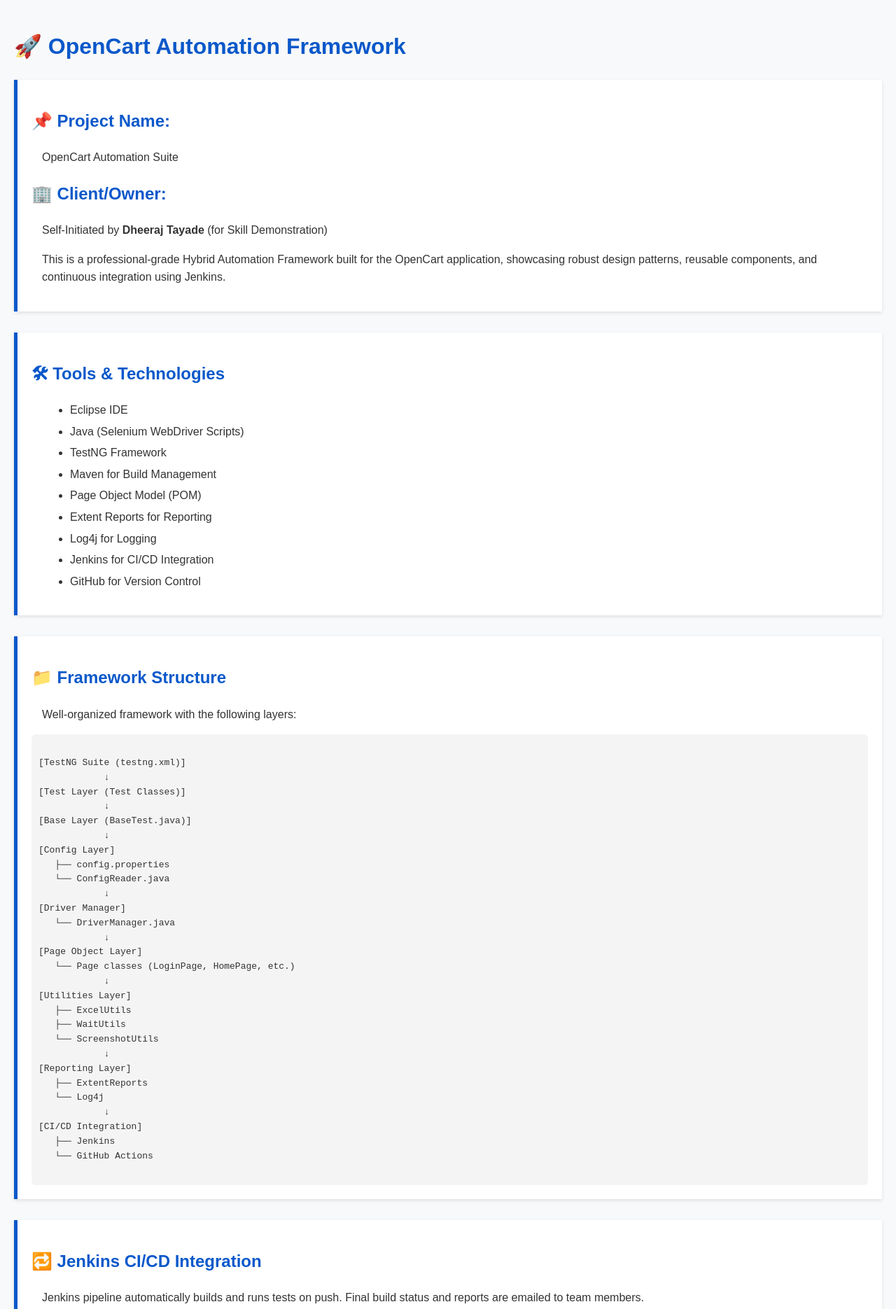
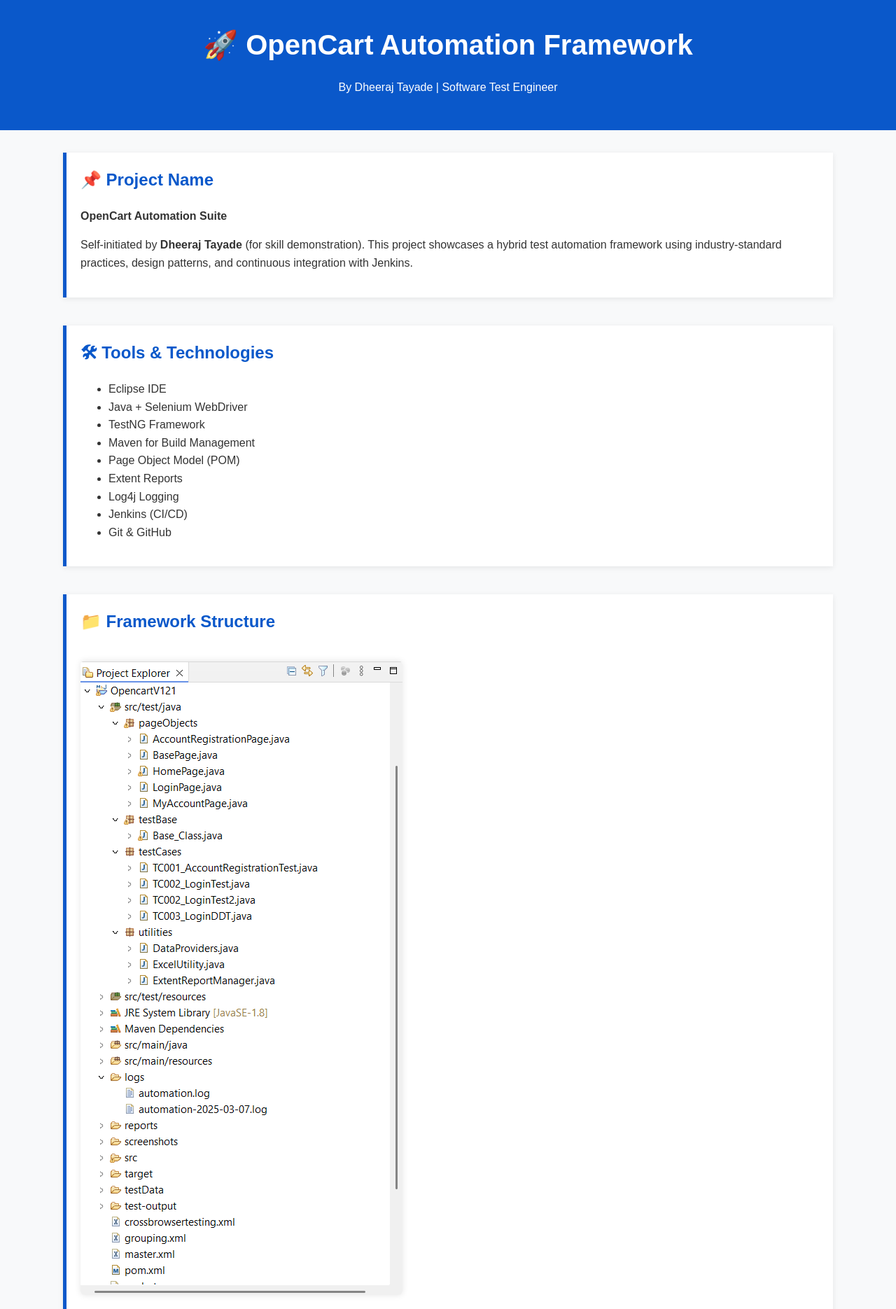
Before and after one commit to dheerajt31/opencart-project-portfolio, a plain HTML site: page index.html in a window 1280 px wide. Shown: the top 1870 px of the page at 70% size. Drawn offline with Linux system fonts and the light colour scheme.

Commit message:
Update index.html

```diff
--- a/index.html
+++ b/index.html
@@ -1,8 +1,9 @@
 <!DOCTYPE html>
 <html lang="en">
+
 <head>
     <meta charset="UTF-8" />
-  <meta name="viewport" content="width=device-width, initial-scale=1.0"/>
+    <meta name="viewport" content="width=device-width, initial-scale=1.0" />
     <title>OpenCart Automation Framework | Dheeraj Tayade</title>
     <style>
         body {
@@ -11,33 +12,45 @@
             color: #333;
             line-height: 1.6;
             margin: 0;
-      padding: 20px;
+            padding: 0;
         }
 
-    h1, h2 {
-      color: #0a58ca;
+        header {
+            background-color: #0a58ca;
+            color: #fff;
+            padding: 2rem;
+            text-align: center;
+        }
+
+        header h1 {
+            margin: 0;
+            font-size: 2.5rem;
+        }
+
+        .container {
+            max-width: 1100px;
+            margin: auto;
+            padding: 2rem;
         }
 
         .section {
-      margin-bottom: 30px;
+            margin-bottom: 40px;
             padding: 20px;
             background: #fff;
             border-left: 5px solid #0a58ca;
-      box-shadow: 0 2px 5px rgba(0,0,0,0.1);
+            box-shadow: 0 2px 8px rgba(0, 0, 0, 0.08);
         }
 
-    .section p, ul {
-      margin-left: 15px;
+        .section h2 {
+            color: #0a58ca;
+            margin-top: 0;
         }
 
-    ul li {
-      margin-bottom: 5px;
-    }
-
-    code {
-      background: #f1f1f1;
-      padding: 2px 5px;
-      border-radius: 4px;
+        .section img {
+            max-width: 100%;
+            margin: 1rem 0;
+            box-shadow: 0 0 10px rgba(0, 0, 0, 0.1);
+            border-radius: 6px;
         }
 
         .diagram {
@@ -59,45 +72,62 @@
         }
 
         footer {
-      margin-top: 50px;
+            background-color: #0a58ca;
+            color: white;
             text-align: center;
-      font-size: 0.9rem;
-      color: #666;
+            padding: 1.5rem;
+            font-size: 0.95rem;
+            margin-top: 40px;
+        }
+
+        @media (max-width: 768px) {
+            header h1 {
+                font-size: 2rem;
+            }
+
+            .container {
+                padding: 1rem;
+            }
         }
     </style>
 </head>
+
 <body>
 
+    <header>
         <h1>🚀 OpenCart Automation Framework</h1>
+        <p>By Dheeraj Tayade | Software Test Engineer</p>
+    </header>
+
+    <div class="container">
 
         <div class="section">
-    <h2>📌 Project Name:</h2>
-    <p>OpenCart Automation Suite</p>
-
-    <h2>🏢 Client/Owner:</h2>
-    <p>Self-Initiated by <strong>Dheeraj Tayade</strong> (for Skill Demonstration)</p>
-
-    <p>This is a professional-grade Hybrid Automation Framework built for the OpenCart application, showcasing robust design patterns, reusable components, and continuous integration using Jenkins.</p>
+            <h2>📌 Project Name</h2>
+            <p><strong>OpenCart Automation Suite</strong></p>
+            <p>Self-initiated by <strong>Dheeraj Tayade</strong> (for skill demonstration). This project showcases a
+                hybrid test automation framework using industry-standard practices, design patterns, and continuous
+                integration with Jenkins.</p>
         </div>
 
         <div class="section">
             <h2>🛠 Tools & Technologies</h2>
             <ul>
                 <li>Eclipse IDE</li>
-      <li>Java (Selenium WebDriver Scripts)</li>
+                <li>Java + Selenium WebDriver</li>
                 <li>TestNG Framework</li>
                 <li>Maven for Build Management</li>
                 <li>Page Object Model (POM)</li>
-      <li>Extent Reports for Reporting</li>
-      <li>Log4j for Logging</li>
-      <li>Jenkins for CI/CD Integration</li>
-      <li>GitHub for Version Control</li>
+                <li>Extent Reports</li>
+                <li>Log4j Logging</li>
+                <li>Jenkins (CI/CD)</li>
+                <li>Git & GitHub</li>
             </ul>
         </div>
 
         <div class="section">
             <h2>📁 Framework Structure</h2>
-    <p>Well-organized framework with the following layers:</p>
+            <img src="https://github.com/dheerajt31/opencart-project-portfolio/blob/main/images/opencart%20project%20structure.png?raw=true"
+                alt="OpenCart Project Structure">
             <div class="diagram">
                 [TestNG Suite (testng.xml)]
                 ↓
@@ -113,7 +143,7 @@
                 └── DriverManager.java
                 ↓
                 [Page Object Layer]
-   └── Page classes (LoginPage, HomePage, etc.)
+                └── LoginPage, HomePage, etc.
                 ↓
                 [Utilities Layer]
                 ├── ExcelUtils
@@ -131,19 +161,32 @@
         </div>
 
         <div class="section">
+            <h2>📊 Project Extent Reports</h2>
+            <p>These reports are auto-generated after test execution via Jenkins and sent via email to stakeholders.</p>
+            <img src="https://github.com/dheerajt31/opencart-project-portfolio/blob/main/images/Automation-Test-Report-07-03-2025_09_01_PM.png?raw=true"
+                alt="Extent Report Summary">
+            <img src="https://github.com/dheerajt31/opencart-project-portfolio/blob/main/images/extent%20report%202.png?raw=true"
+                alt="Extent Report Details">
+        </div>
+
+        <div class="section">
             <h2>🔁 Jenkins CI/CD Integration</h2>
-    <p>Jenkins pipeline automatically builds and runs tests on push. Final build status and reports are emailed to team members.</p>
             <ul>
-      <li>✅ Jenkins Build Report</li>
-      <li>📨 Automated Email with Extent Report and Summary</li>
+                <li>✅ Jenkins automates the build & test pipeline</li>
+                <li>📨 Emails the final ExtentReport and status to team members</li>
             </ul>
+            <img src="https://github.com/dheerajt31/opencart-project-portfolio/blob/main/images/jenkins_Report.png?raw=true"
+                alt="jenkins report status">
+
+            <h2>Jenkins Report send mail automatically after jenkins run</h2>
+            <img src="https://github.com/dheerajt31/opencart-project-portfolio/blob/main/images/jenkins%20mail%20report.png?raw=true"
+                alt="jenkins mail report">
         </div>
 
         <div class="section">
             <h2>🌐 Application Under Test</h2>
-    <p><strong>Target Application:</strong> OpenCart E-Commerce Platform</p>
+            <p><strong>OpenCart E-Commerce Platform</strong></p>
             <p><a href="https://github.com/dheerajt31/OpenCart" target="_blank">🔗 View GitHub Repository</a></p>
-    <p>🔒 <strong>Features Automated:</strong></p>
             <ul>
                 <li>Login & Logout</li>
                 <li>User Registration</li>
@@ -151,24 +194,24 @@
                 <li>Add to Cart</li>
                 <li>Checkout Flow</li>
             </ul>
-    <p>🧪 Test Coverage: Smoke, Functional, and Regression Testing</p>
+            <p><strong>🧪 Test Types:</strong> Smoke, Functional, and Regression Testing</p>
         </div>
 
-  <div class="section">
-    <h2>🎥 Video Walkthrough</h2>
-    <p><a href="#">📺 Watch on YouTube (Link Coming Soon)</a></p>
-  </div>
 
-  <div class="section">
+
+        <!-- <div class="section">
       <h2>📞 Contact</h2>
       <p>Email: <a href="mailto:dheerajtayade31@gmail.com">dheerajtayade31@gmail.com</a></p>
       <p>GitHub: <a href="https://github.com/dheerajt31" target="_blank">dheerajt31</a></p>
+    </div> -->
+
     </div>
 
     <footer>
-    🙏 Thank you for visiting my automation framework portfolio.<br/>
-    Feel free to connect, share feedback, or collaborate!
+        🙏 Thank you for visiting my test automation portfolio.<br>
+        Let’s connect and build quality software together!
     </footer>
 
 </body>
+
 </html>
```
Lines whose indentation alone changed are shown as unchanged.
